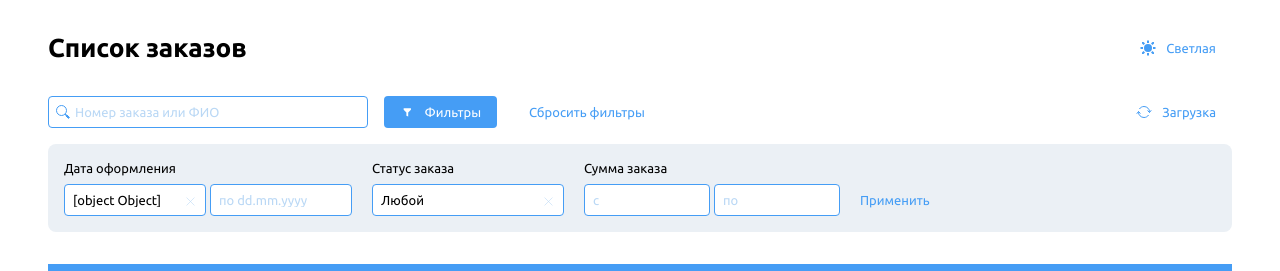
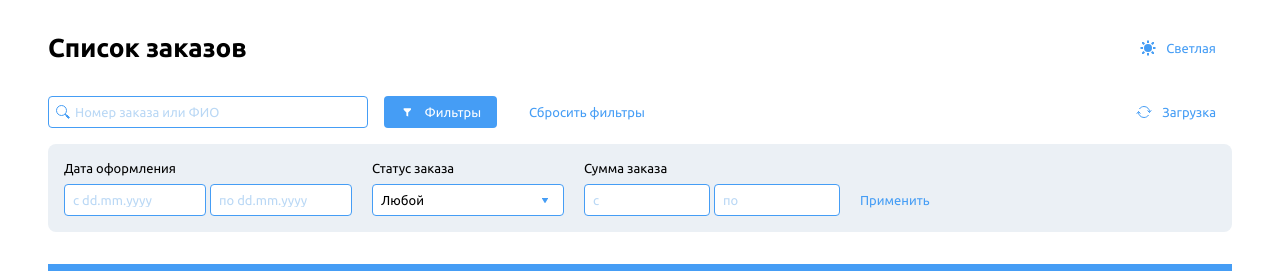
Before and after one commit to sponfin/admin-panel, a React (Create React App) app: page / in a window 1280 px wide. Shown: the top 271 px of the page. Built offline with nearby package versions, Linux system fonts and the light colour scheme.

Commit message:
Сделал очистку каждого фильтра отдельно

```diff
--- a/src/common/components/Input/Input.jsx
+++ b/src/common/components/Input/Input.jsx
@@ -2,6 +2,7 @@ import cn from "classnames";
 
 import { ReactComponent as IconXLarge } from "common/icons/x-large.svg";
 import { ReactComponent as IconLocked } from "common/icons/locked.svg";
+import { ReactComponent as IconDrop } from "common/icons/v_arrow.svg";
 
 import styles from "./Input.module.css";
 
@@ -45,9 +46,15 @@ export const Input = ({
           {...props}
         />
 
-        {value && (
+        {value && name !== "status" && (
           <button className={styles.btnClear} name={name} onClick={onClear}>
             <IconXLarge className={styles.btnClearIcon} />
+          </button>
+        )}
+
+        {name === "status" && (
+          <button className={styles.btnDrop} name={name} onClick={() => {}}>
+            <IconDrop className={styles.btnDropIcon} />
           </button>
         )}
 
--- a/src/common/components/Input/Input.module.css
+++ b/src/common/components/Input/Input.module.css
@@ -44,6 +44,20 @@
   position: absolute;
   right: 5px;
 }
+.btnDrop {
+  cursor: pointer;
+  border: none;
+  background: inherit;
+  position: absolute;
+  right: 5px;
+  top: 5px;
+}
+.btnDropIcon {
+  stroke: #459df5;
+  fill: #459df5;
+  width: 16px;
+  height: 16px;
+}
 
 .btnClearIcon {
   stroke: #bad8f5;
--- a/src/modules/OrdersPage/components/OrdersFilters/OrdersFilters.jsx
+++ b/src/modules/OrdersPage/components/OrdersFilters/OrdersFilters.jsx
@@ -3,17 +3,26 @@ import cn from "classnames";
 import { Button, Input, Label } from "common/components";
 import { useDispatch, useSelector } from "react-redux";
 import { getValueOrdersFilters } from "modules/OrdersPage/selectors/selectors";
-import { setValueOrdersFilters } from "../../actionCreators/ValueOrdersFilters";
+import {
+  setValueOrdersFilters,
+  clearValueOrdersFilters,
+} from "../../actionCreators/ValueOrdersFilters";
 
 import styles from "./OrdersFilters.module.css";
 
 export const OrdersFilters = ({ className, children, ...props }) => {
-  const valueOrdersFilters = useSelector(getValueOrdersFilters);
+  const dispatch = useDispatch();
+  const { dateFrom, dateTo, status, sumFrom, sumTo } = useSelector(
+    getValueOrdersFilters
+  );
 
-  const dispatch = useDispatch();
+  const handleChange = ({ target: { name, value } }) => {
+    dispatch(setValueOrdersFilters({ name, value }));
+  };
 
-  const handleChange = ({ target: { value } }) => {
-    dispatch(setValueOrdersFilters(value));
+  const handleClear = ({ currentTarget: { name } }) => {
+    dispatch(clearValueOrdersFilters({ name }));
+    console.log("name " + name);
   };
   return (
     <div className={cn(styles._, className)}>
@@ -23,25 +32,49 @@ export const OrdersFilters = ({ className, children, ...props }) => {
           className={styles.inputFiltersDate}
           placeholder="c dd.mm.yyyy"
           onChange={handleChange}
-          value={valueOrdersFilters}
+          onClear={handleClear}
+          value={dateFrom}
+          name="dateFrom"
         />
       </div>
       <div className={styles.wrapperInputDate}>
         <Input
           className={styles.inputFiltersDate}
           placeholder="по dd.mm.yyyy"
+          onChange={handleChange}
+          onClear={handleClear}
+          value={dateTo}
+          name="dateTo"
         />
       </div>
       <div className={styles.wrapperInputStatus}>
         <Label className={styles.labelFilters} label="Статус заказа" />
-        <Input className={styles.inputFiltersStatus} value="Любой" />
+        <Input
+          className={styles.inputFiltersStatus}
+          value={status}
+          name="status"
+        />
       </div>
       <div className={styles.wrapperInputStatus}>
         <Label className={styles.labelFilters} label="Сумма заказа" />
-        <Input className={styles.inputFiltersSum} placeholder="с" />
+        <Input
+          className={styles.inputFiltersSum}
+          placeholder="с"
+          onChange={handleChange}
+          onClear={handleClear}
+          value={sumFrom}
+          name="sumFrom"
+        />
       </div>
       <div className={styles.wrapperInputDate}>
-        <Input className={styles.inputFiltersSum} placeholder="по " />
+        <Input
+          className={styles.inputFiltersSum}
+          placeholder="по "
+          onChange={handleChange}
+          onClear={handleClear}
+          value={sumTo}
+          name="sumTo"
+        />
       </div>
       <div className={styles.wrapperApply}>
         <Button theme="blue" size="large">
--- a/src/modules/OrdersPage/components/OrdersSearchbar/OrdersSearchbar.jsx
+++ b/src/modules/OrdersPage/components/OrdersSearchbar/OrdersSearchbar.jsx
@@ -22,7 +22,7 @@ export const OrdersSearchbar = ({ className, children, ...props }) => {
   };
 
   const handleClear = ({ currentTarget: { name } }) => {
-    dispatch(clearValueOrdersFilters(name));
+    dispatch(clearValueOrdersFilters({ name }));
     console.log("name " + name);
   };
 
--- a/src/modules/OrdersPage/reducers/ordersFilters.js
+++ b/src/modules/OrdersPage/reducers/ordersFilters.js
@@ -5,6 +5,11 @@ import {
 
 const initialState = {
   search: "",
+  dateFrom: "",
+  dateTo: "",
+  sumFrom: "",
+  sumTo: "",
+  status: "Любой",
 };
 
 const ordersFilters = (state = initialState, { type, payload }) => {
```
